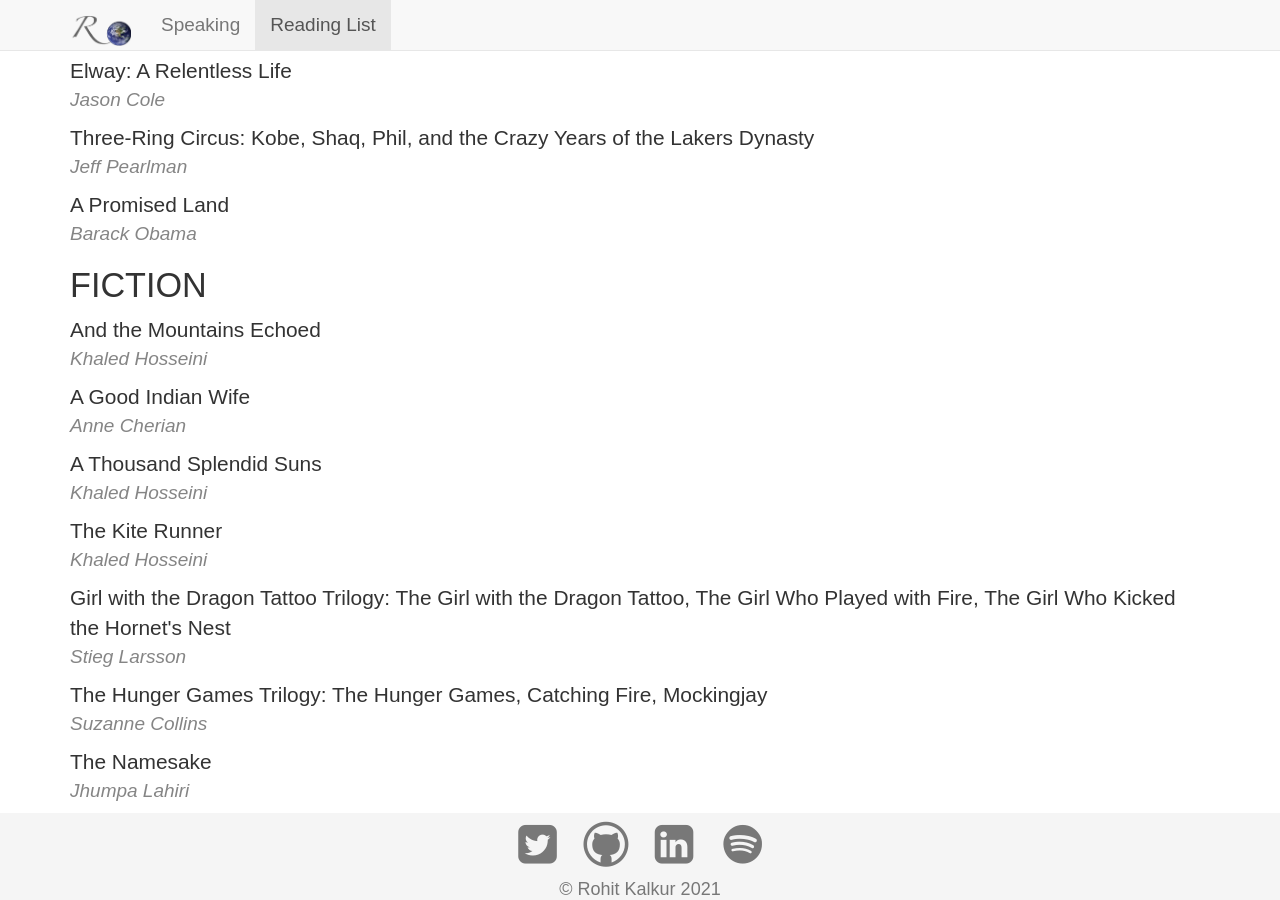
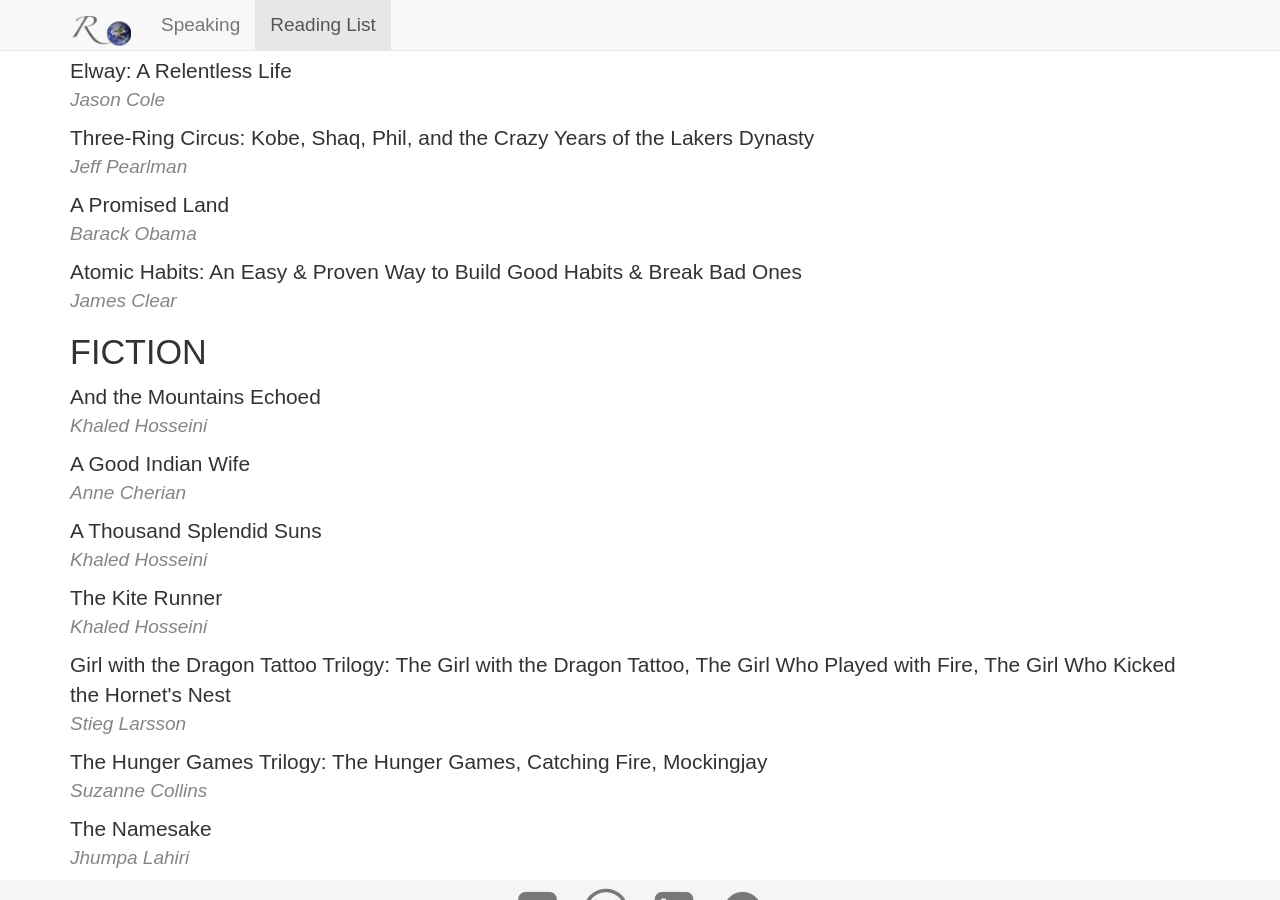
Before and after one commit to rovolution/rovolution.github.io, a Jekyll site: the page built from reading-list/index.html, in a window 1280 px wide and 900 px high, scrolled down 5035 px. Built offline with Jekyll 4.4.1, drawn with Linux system fonts in a browser that asks for light colours; nearby versions of some CDN libraries.

Commit message:
adds new book: Atomic Habits: An Easy & Proven Way to Build Good Habits & Break Bad Ones

```diff
--- a/reading-list/index.html
+++ b/reading-list/index.html
@@ -313,6 +313,10 @@
 			<div class='book-list-title'>A Promised Land</div>
 			<div class='book-list-author'>Barack Obama</div>
 		</li>
+		<li class='book-list-entry'>
+			<div class='book-list-title'>Atomic Habits: An Easy & Proven Way to Build Good Habits & Break Bad Ones</div>
+			<div class='book-list-author'>James Clear</div>
+		</li>
 	</ul>
 	<h3 class="book-list-category">FICTION</h3>
 	<ul class='book-list'>
```
